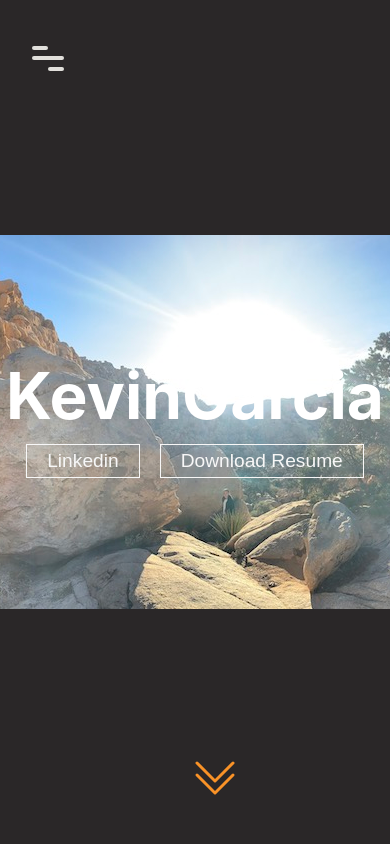
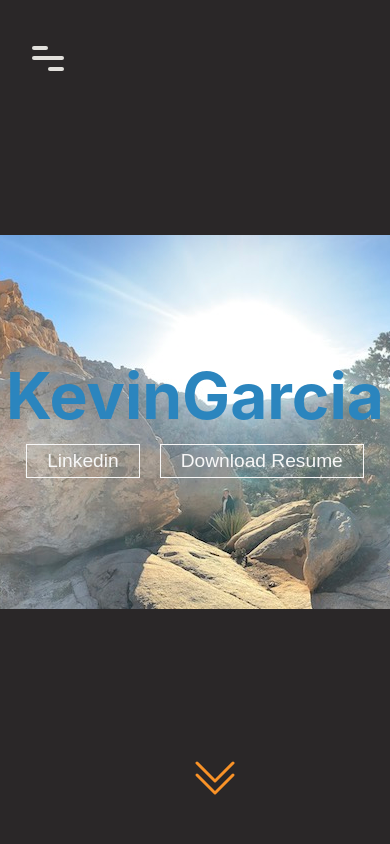
Before and after one commit to Germs31/k-dot-g, a React (Create React App) app: page / in a window 390 px wide. Shown: the top 844 px of the page. Built offline with nearby package versions, Linux system fonts and the light colour scheme.

Commit message:
new updates

```diff
--- a/src/components/Contact.js
+++ b/src/components/Contact.js
@@ -36,7 +36,7 @@ const Contact = () => {
         setServerState({ submitting: true });
         axios({
         method: "POST",
-        url: "https://formspree.io/Kdotgarciadot@gmail.com",
+        url: "https://formspree.io/kdotgarciadot@gmail.com",
         data: inputs
         })
         .then(r => {
--- a/src/scss/_mobile.scss
+++ b/src/scss/_mobile.scss
@@ -9,6 +9,7 @@
         .landing{
             &-text{
                 font-size: 2rem;
+                color: $main-blue;
             }
             &-img {
                 display:none;
```
